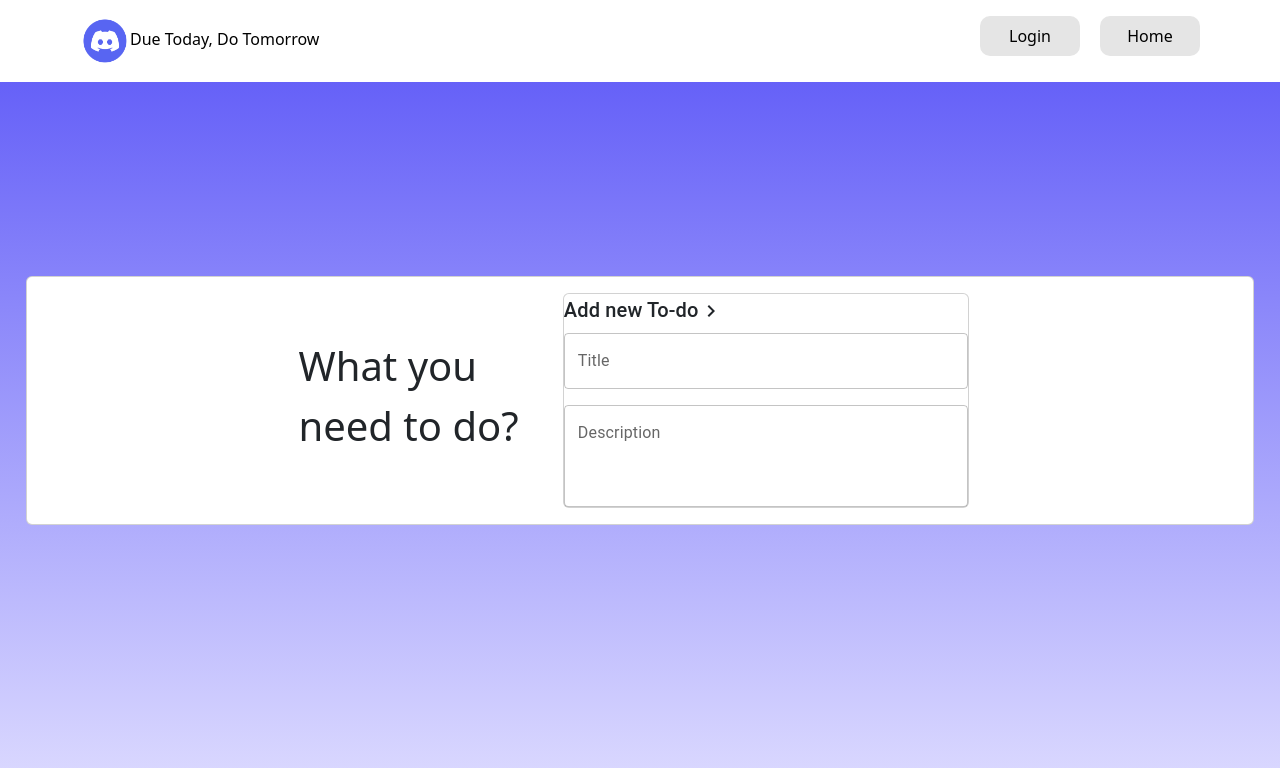
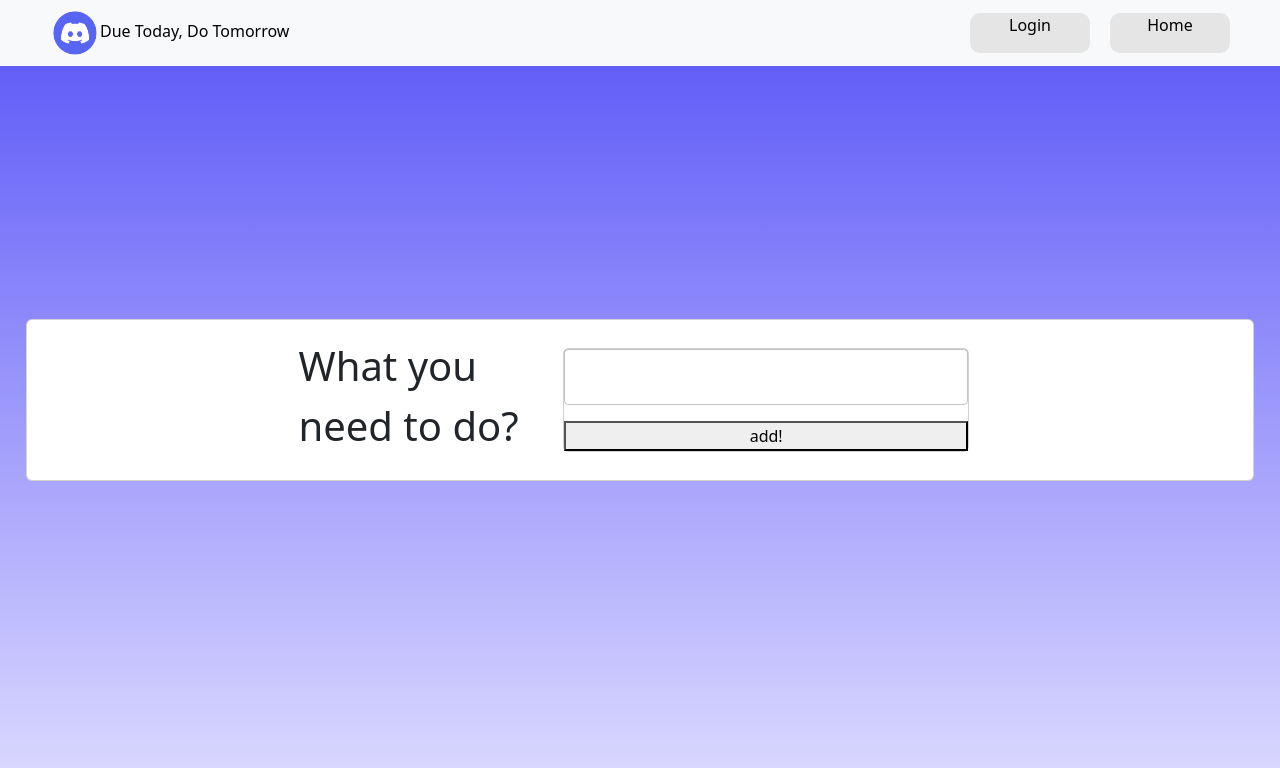
Before and after one commit to Thitipa/InClassProject01, a React (Create React App) app: page /home in a window 1280 px wide. Shown: the top 768 px of the page. Built offline with nearby package versions, Linux system fonts and the light colour scheme.

Commit message:
Edit navbar

```diff
--- a/src/components/AddTodo.js
+++ b/src/components/AddTodo.js
@@ -1,6 +1,6 @@
-  import { Card, Fab, Stack, TextField, Typography,Container } from "reactstrap"
+  import { Card,Container } from "reactstrap"
   import React, { useState } from "react";
-  import moment from "moment";
+  // import moment from "moment";
   import TodoItem from "./TodoItem";
   import NewTodo from "./NewTodo";
 const Todo = () => {
@@ -25,7 +25,7 @@ const Todo = () => {
       <Container>
         <Card minHeight="calc(100vh - 620px)" paddingY={4}>
           <NewTodo addTodo={addTodos} />
-          <div sx={{ marginY: 2 }} />
+          <div/>
           {/* Use grid (see https://mui.com/material-ui/react-grid/) to map elements */}
           <div container spacing={2}>
             {todos.map((el, index) => (
--- a/src/components/Login.js
+++ b/src/components/Login.js
@@ -1,7 +1,8 @@
 import * as React from "react";
-import Card from "@mui/material/Card";
-import CardContent from "@mui/material/CardContent";
-import Typography from "@mui/material/Typography";
+// import Card from "@mui/material/Card";
+// import CardContent from "@mui/material/CardContent";
+// import Typography from "@mui/material/Typography";
+import {Card,CardBody,CardText} from "reactstrap"
 import "bootstrap/dist/css/bootstrap.min.css";
 import FormLogin from "./FormLogin";
 import UnableLogin from "./UnableLogin";
@@ -22,17 +23,22 @@ function Login() {
         className="col-12 col-lg-8 row d-flex justify-content-center align-items-center"
         style={{ backgroundColor: "#2F3237", color: "white", margin: "0 auto"}}
       >
-        {/* <div className="row d-flex justify-content-center align-items-center" > */}
-        <CardContent className="col-7">
-          <Typography variant="body2">
+        <div className="row d-flex justify-content-center align-items-center" >
+        {/* <CardContent className="col-7"> */}
+        <CardText className="col-7">
+          {/* <Typography variant="body2"> */}
             <FormLogin />
-          </Typography>
-        </CardContent>
+          {/* </Typography> */}
+        </CardText>
 
-        <CardContent className="col-5" style={{ height: "100%" }}>
+        {/* </CardContent> */}
+
+        {/* <CardContent className="col-5" style={{ height: "100%" }}> */}
+        <CardText className="col-5" style={{ height: "100%" }}>
           <UnableLogin />
-        </CardContent>
-        {/* </div> */}
+        </CardText>
+        {/* </CardContent> */}
+        </div>
       </Card>
     </div>
   );
--- a/src/components/NewTodo.js
+++ b/src/components/NewTodo.js
@@ -1,9 +1,3 @@
-import {
-    ArrowRight,
-    ArrowRightAlt,
-    ArrowRightRounded,
-    ChevronRight,
-  } from "@mui/icons-material";
   import { Box, Fab, Stack, TextField, Typography } from "@mui/material";
   import React, { useState } from "react";
   import moment from "moment";
@@ -13,30 +7,20 @@ import {
     const [desc, setDesc] = useState("");
     return (
       <div>
-        <Typography variant="h6" gutterBottom>
-          Add new To-do
-          <ChevronRight
-              aria-label="edit"
-              onClick={() => addTodo(title, desc, moment().format("MMM Do YY"))} />
-        </Typography>
+
         <div display="flex" gap={2}>
           <Stack gap={2} flex={1}>
             <TextField
               id="outlined-basic"
-              label="Title"
+              label=""
               variant="outlined"
               value={title}
               onChange={(event) => setTitle(event.target.value)}
             />
-            <TextField
-              id="outlined-basic"
-              label="Description"
-              variant="outlined"
-              minRows={3}
-              multiline
-              value={desc}
-              onChange={(event) => setDesc(event.target.value)}
-            />
+            <button
+              aria-label="edit"
+              style={{}}
+              onClick={() => addTodo(title, desc, moment().format("MMM Do YY"))}>add!</button>
           </Stack>
           <Stack justifyContent="flex-end">
             {/* <Fab
--- a/src/components/TipLogin.js
+++ b/src/components/TipLogin.js
@@ -1,42 +1,51 @@
 import * as React from "react";
 import "bootstrap/dist/css/bootstrap.min.css";
-import { Box, Button } from "@mui/material";
+// import { Box, Button } from "@mui/material";
 import Dis from "../images/discord_logo.png"
+import { Nav, NavItem } from 'reactstrap';
+import { NavLink, Switch } from 'react-router-dom';
+
 function TipLogin() {
   return (
     <div>
-      <Box
-        className="d-flex justify-content-between"
-        sx={{ position:"fixed", width:"100%" , p: 2, px: 10, bgcolor: "white", color: "black" }}
+      <Nav
+        className="d-flex justify-content-between navbar navbar-light bg-light"
+        style={{ position:"fixed", width:"100%" , paddingLeft:"50px" , paddingRight:"50px", bgcolor: "white", color: "black" }}
       >
         <div> <img src={Dis} alt="discord" width={50}></img>Due Today, Do Tomorrow</div>
-        <div><button
+        <Nav pills><NavItem
           style={{
             color: "black",
             backgroundColor: "#E5E5E5",
             border: "none",
-            width: "100px",
+            width: "120px",
             height: "40px",
+            textAlign:"center",
+            textJustify:"center",
             borderRadius: "10px",
             marginRight: "20px"
           }}
         >
           Login
-        </button>
-        <button
+        </NavItem>
+        <NavItem
           style={{
             color: "black",
             backgroundColor: "#E5E5E5",
             border: "none",
-            width: "100px",
+            width: "120px",
             height: "40px",
+            textAlign:"center",
+            textJustify:"center",
             borderRadius: "10px",
           }}
+
         >
           Home
-        </button></div>
+        </NavItem>
+        </Nav>
 
-      </Box>
+      </Nav>
     </div>
   );
 }
```
